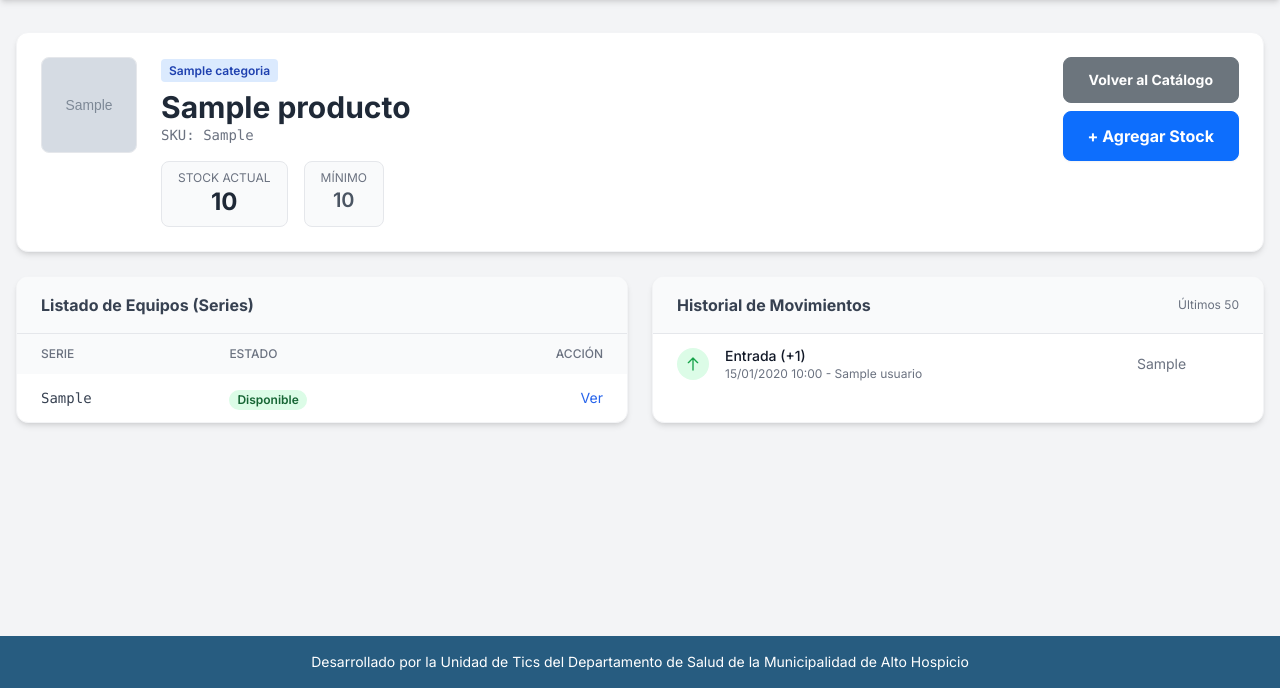
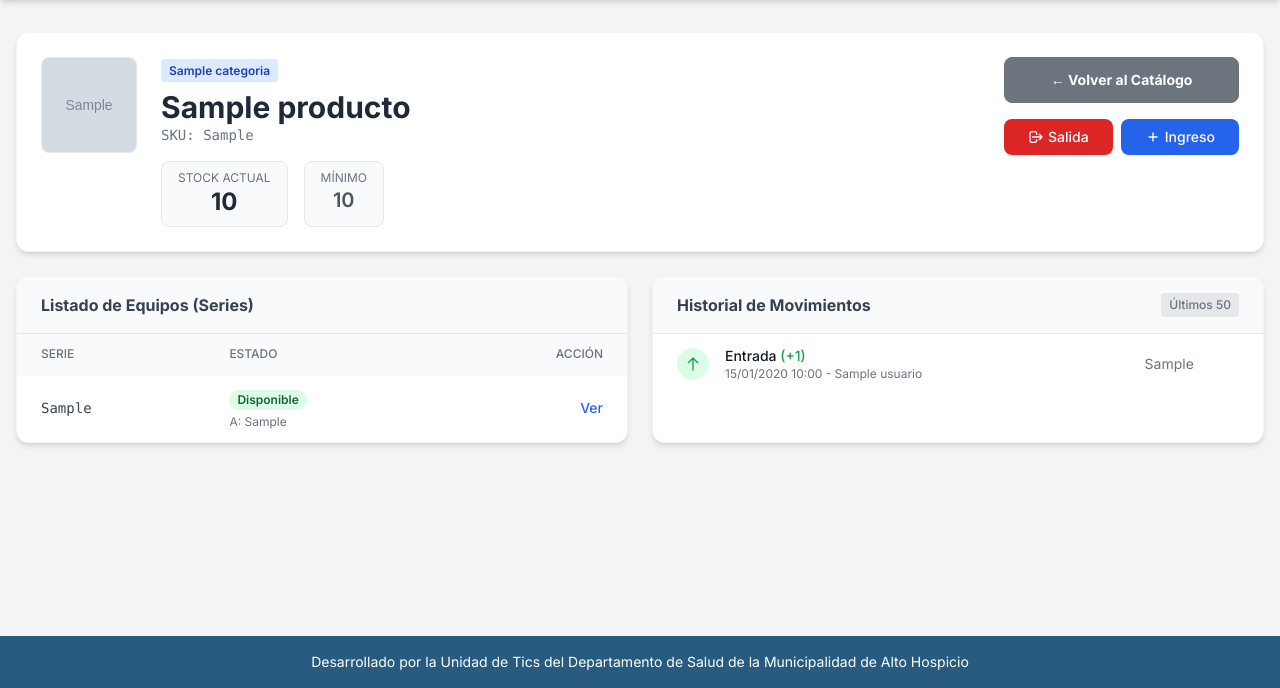
Before and after one commit to Yosh457/sistema_inventario, a Flask app: template templates/inventario/productos/ver_detalle.html in a window 1280 px wide. Shown: the part 112-800 px from the top of the page. Run offline with Flask 3, Linux system fonts and the light colour scheme; the template is opened without the code that fills it: values that come from a table or form of the project are taken from there, others are empty; tables that the repository leaves empty hold one stand-in row (values such as "Sample post"); grey boxes marked "Sample" are stand-in pictures; some libraries are stand-ins or nearby versions.

Commit message:
Creación de formulario de movimiento de salida de productos, se agrega en detalles de productos con series que productos estan asignados y disponibles, se actualiza el historial de movimientos agregando las salidas de productos.

```diff
--- a/templates/inventario/productos/ver_detalle.html
+++ b/templates/inventario/productos/ver_detalle.html
@@ -33,10 +33,21 @@
         </div>
 
         <div class="flex flex-col gap-2">
-            <a href="{{ url_for('inventario.lista_productos') }}" class="btn btn-secondary text-sm">Volver al Catálogo</a>
-            <a href="{{ url_for('inventario.ingreso_stock', id=producto.id) }}" class="btn btn-primary shadow-sm">
-                + Agregar Stock
+            <a href="{{ url_for('inventario.lista_productos') }}" class="btn btn-secondary text-sm w-full text-center">
+                &larr; Volver al Catálogo
             </a>
+
+            <div class="flex gap-2 mt-2">
+                <a href="{{ url_for('inventario.salida_stock', id=producto.id) }}" class="btn btn-danger bg-red-600 hover:bg-red-700 border-none text-white shadow-sm flex items-center justify-center flex-1 py-2 text-sm font-medium rounded-lg transition-colors">
+                    <svg class="w-4 h-4 mr-1" fill="none" viewBox="0 0 24 24" stroke="currentColor"><path stroke-linecap="round" stroke-linejoin="round" stroke-width="2" d="M17 16l4-4m0 0l-4-4m4 4H7m6 4v1a3 3 0 01-3 3H6a3 3 0 01-3-3V7a3 3 0 013-3h4a3 3 0 013 3v1" /></svg>
+                    Salida
+                </a>
+
+                <a href="{{ url_for('inventario.ingreso_stock', id=producto.id) }}" class="btn btn-primary bg-blue-600 hover:bg-blue-700 border-none text-white shadow-sm flex items-center justify-center flex-1 py-2 text-sm font-medium rounded-lg transition-colors">
+                    <svg class="w-4 h-4 mr-1" fill="none" viewBox="0 0 24 24" stroke="currentColor"><path stroke-linecap="round" stroke-linejoin="round" stroke-width="2" d="M12 6v6m0 0v6m0-6h6m-6 0H6" /></svg>
+                    Ingreso
+                </a>
+            </div>
         </div>
     </div>
 
@@ -53,16 +64,16 @@
                 {% if producto.tiene_serie %}
                     <div class="overflow-y-auto max-h-96">
                         <table class="min-w-full">
-                            <thead class="bg-gray-50 sticky top-0">
+                            <thead class="bg-gray-50 sticky top-0 shadow-sm">
                                 <tr>
-                                    <th class="px-6 py-3 text-left text-xs font-medium text-gray-500 uppercase">Serie</th>
-                                    <th class="px-6 py-3 text-left text-xs font-medium text-gray-500 uppercase">Estado</th>
-                                    <th class="px-6 py-3 text-right text-xs font-medium text-gray-500 uppercase">Acción</th>
+                                    <th class="px-6 py-3 text-left text-xs font-medium text-gray-500 uppercase bg-gray-50">Serie</th>
+                                    <th class="px-6 py-3 text-left text-xs font-medium text-gray-500 uppercase bg-gray-50">Estado</th>
+                                    <th class="px-6 py-3 text-right text-xs font-medium text-gray-500 uppercase bg-gray-50">Acción</th>
                                 </tr>
                             </thead>
                             <tbody class="divide-y divide-gray-100">
                                 {% for equipo in equipos %}
-                                <tr class="hover:bg-gray-50">
+                                <tr class="hover:bg-gray-50 transition">
                                     <td class="px-6 py-3 text-sm font-mono text-gray-700">{{ equipo.numero_serie }}</td>
                                     <td class="px-6 py-3">
                                         <span class="px-2 inline-flex text-xs leading-5 font-semibold rounded-full
@@ -71,9 +82,12 @@
                                             {% else %} bg-red-100 text-red-800 {% endif %}">
                                             {{ equipo.estado }}
                                         </span>
+                                        {% if equipo.asignado_a %}
+                                            <p class="text-xs text-gray-500 mt-1">A: {{ equipo.asignado_a }}</p>
+                                        {% endif %}
                                     </td>
                                     <td class="px-6 py-3 text-right text-sm">
-                                        <button class="text-blue-600 hover:text-blue-900">Ver</button>
+                                        <button class="text-blue-600 hover:text-blue-900 font-medium">Ver</button>
                                     </td>
                                 </tr>
                                 {% else %}
@@ -87,7 +101,7 @@
                 {% else %}
                     <div class="p-6 text-gray-600">
                         <p>{{ producto.descripcion or 'Sin descripción.' }}</p>
-                        <div class="mt-4 p-4 bg-blue-50 rounded-lg text-sm text-blue-800">
+                        <div class="mt-4 p-4 bg-blue-50 rounded-lg text-sm text-blue-800 border border-blue-100">
                             Este producto se gestiona a granel. El stock se controla únicamente por cantidad numérica.
                         </div>
                     </div>
@@ -98,14 +112,14 @@
         <div class="bg-white rounded-xl shadow-md border border-gray-100 overflow-hidden">
             <div class="bg-gray-50 px-6 py-4 border-b flex justify-between items-center">
                 <h3 class="font-bold text-gray-700">Historial de Movimientos</h3>
-                <span class="text-xs text-gray-500">Últimos 50</span>
+                <span class="text-xs text-gray-500 font-medium bg-gray-200 px-2 py-1 rounded">Últimos 50</span>
             </div>
 
             <div class="overflow-y-auto max-h-96">
                 <table class="min-w-full">
                     <tbody class="divide-y divide-gray-100">
                         {% for mov in movimientos %}
-                        <tr class="hover:bg-gray-50">
+                        <tr class="hover:bg-gray-50 transition">
                             <td class="px-6 py-3">
                                 <div class="flex items-center">
                                     <div class="flex-shrink-0 h-8 w-8 rounded-full flex items-center justify-center
@@ -115,18 +129,25 @@
 
                                         {% if mov.tipo == 'Entrada' %}
                                             <svg class="w-4 h-4" fill="none" viewBox="0 0 24 24" stroke="currentColor"><path stroke-linecap="round" stroke-linejoin="round" stroke-width="2" d="M5 10l7-7m0 0l7 7m-7-7v18" /></svg>
+                                        {% elif mov.tipo == 'Salida' %}
+                                            <svg class="w-4 h-4" fill="none" viewBox="0 0 24 24" stroke="currentColor"><path stroke-linecap="round" stroke-linejoin="round" stroke-width="2" d="M19 14l-7 7m0 0l-7-7m7 7V3" /></svg>
                                         {% else %}
-                                            <svg class="w-4 h-4" fill="none" viewBox="0 0 24 24" stroke="currentColor"><path stroke-linecap="round" stroke-linejoin="round" stroke-width="2" d="M19 14l-7 7m0 0l-7-7m7 7V3" /></svg>
+                                            <svg class="w-4 h-4" fill="none" viewBox="0 0 24 24" stroke="currentColor"><path stroke-linecap="round" stroke-linejoin="round" stroke-width="2" d="M12 4v16m8-8H4" /></svg>
                                         {% endif %}
                                     </div>
                                     <div class="ml-4">
-                                        <div class="text-sm font-medium text-gray-900">{{ mov.tipo }} (+{{ mov.cantidad }})</div>
+                                        <div class="text-sm font-medium text-gray-900">
+                                            {{ mov.tipo }}
+                                            <span class="{% if mov.tipo == 'Entrada' %}text-green-600{% elif mov.tipo == 'Salida' %}text-red-600{% endif %}">
+                                                ({% if mov.tipo == 'Entrada' %}+{% elif mov.tipo == 'Salida' %}-{% endif %}{{ mov.cantidad }})
+                                            </span>
+                                        </div>
                                         <div class="text-xs text-gray-500">{{ mov.fecha.strftime('%d/%m/%Y %H:%M') }} - {{ mov.usuario.nombre_completo }}</div>
                                     </div>
                                 </div>
                             </td>
                             <td class="px-6 py-3 text-sm text-gray-500 text-right">
-                                <span class="block truncate w-32" title="{{ mov.motivo }}">{{ mov.motivo }}</span>
+                                <span class="block truncate w-40" title="{{ mov.motivo }}">{{ mov.motivo }}</span>
                             </td>
                         </tr>
                         {% else %}
```
Also changed, not shown: blueprints/inventario.py (+89 -0 lines), templates/inventario/movimientos/salida.html (added, +82 -0 lines).
